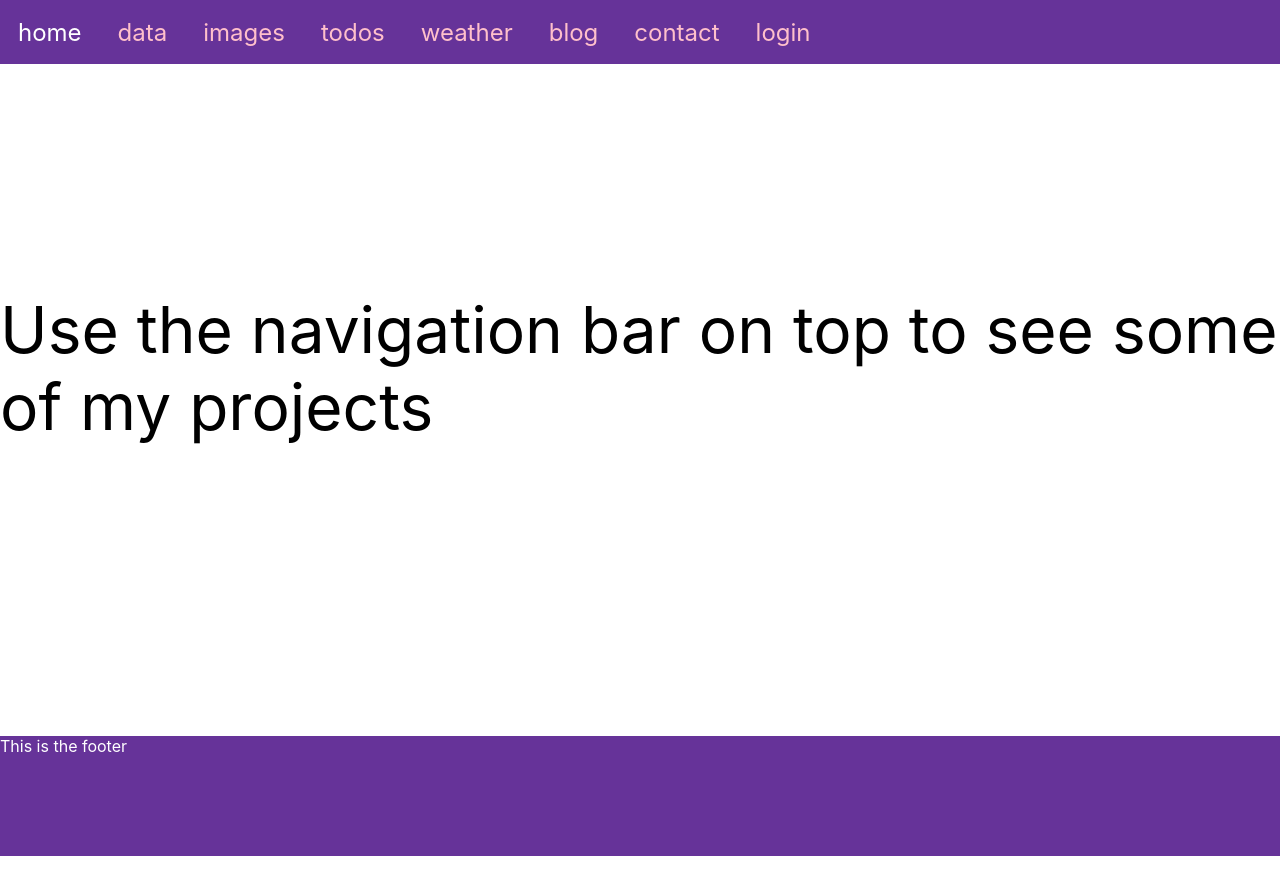
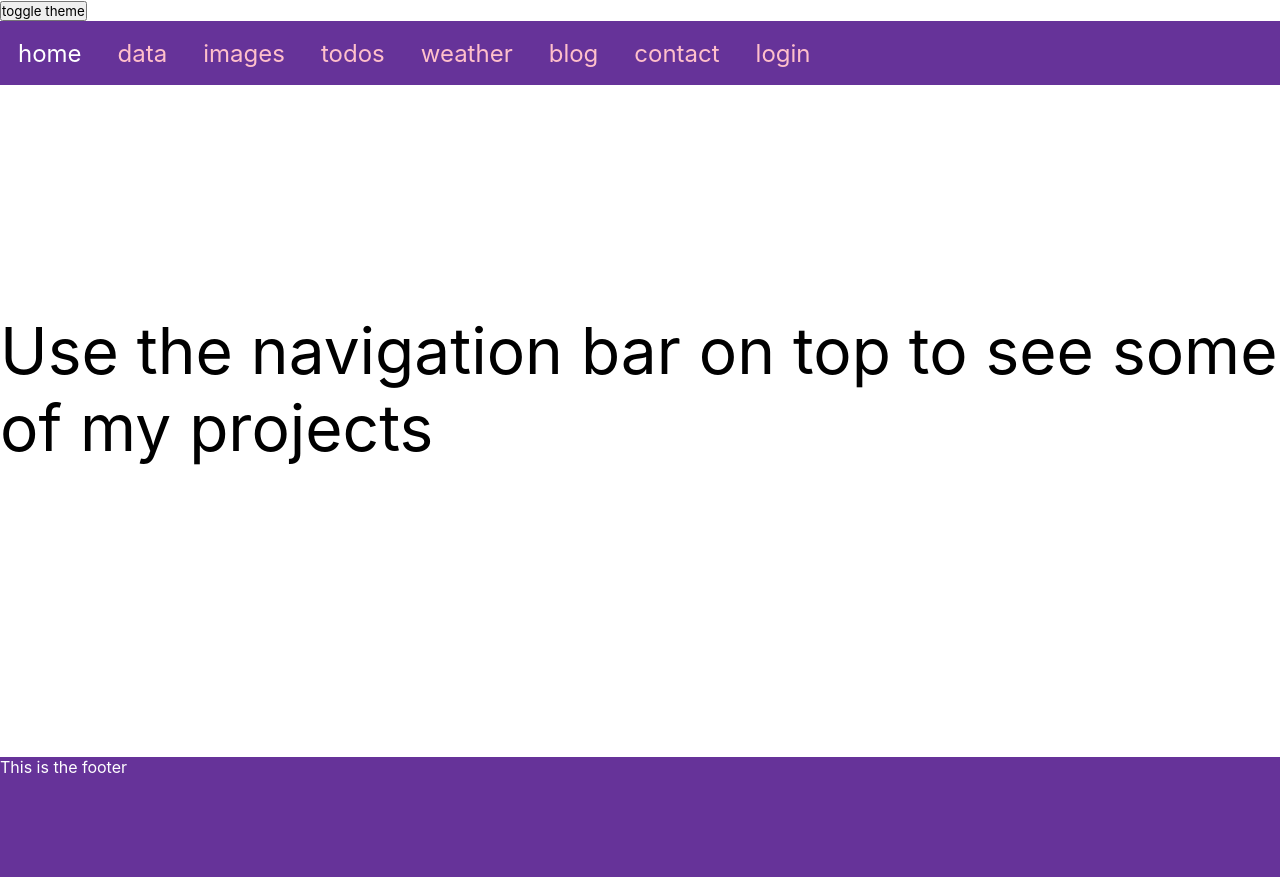
Before and after one commit to TLeobons/todoapp, a React (Create React App) app: page / in a window 1280 px wide. Before the commit the page ends 856 px from the top, so only its background shows below. Built offline with nearby package versions, Linux system fonts and the light colour scheme; no server answers.

Commit message:
Add styled components theming

```diff
--- a/src/App.jsx
+++ b/src/App.jsx
@@ -1,24 +1,22 @@
+import { useState } from 'react';
+import { Redirect, Route, Switch } from 'react-router-dom';
+import { ThemeProvider } from 'styled-components';
 
-import { useState } from 'react'
-import {Redirect, Route, Switch} from 'react-router-dom'
-// import {ThemeProvider} from 'styled-components'
-
-import Home from "components/home"
-import Data from "components/data"
-import Images from "components/images"
-import Todos from "components/todos"
-import Contact from "components/contact"
-import Login from "components/login"
-import Weather from 'components/weather'
-import NotFound from 'components/notFound'
-import Blog from "components/blog"
-import GlobalStyle from 'theme/global'
-// import {lightTheme, darkTheme} from 'theme/global'
-import Layout from 'components/layout'
+import Home from 'components/home';
+import Data from 'components/data';
+import Images from 'components/images';
+import Todos from 'components/todos';
+import Contact from 'components/contact';
+import Login from 'components/login';
+import Weather from 'components/weather';
+import NotFound from 'components/notFound';
+import Blog from 'components/blog';
+import GlobalStyle from 'theme/global';
+import { lightTheme, darkTheme } from 'theme/global';
+import Layout from 'components/layout';
 
 const App = () => {
-
-  const [theme, setTheme] = useState('light')
+  const [theme, setTheme] = useState('light');
 
   // const toggleTheme = () => {
   //   theme === 'light' ? setTheme('dark') : setTheme('light')
@@ -26,26 +24,34 @@ const App = () => {
 
   return (
     <div className="App">
-      {/* <ThemeProvider value={theme === 'light' ? lightTheme : darkTheme}> */}
-        <GlobalStyle/>
+      <button
+        onClick={() => {
+          setTheme(theme === 'light' ? 'dark' : 'light');
+          console.log(theme);
+        }}
+      >
+        toggle theme
+      </button>
+      <ThemeProvider theme={theme === 'light' ? lightTheme : darkTheme}>
+        <GlobalStyle />
         <Layout>
           <Switch>
-            <Route path='/data' component={Data}/>
-            <Route path='/images' component={Images}/>
-            <Route path='/todos' component={Todos}/>
-            <Route path='/weather' component={Weather}/>
-            <Route path='/blog' component={Blog}/>
-            <Route path='/contact' component={Contact}/>
-            <Route path='/login' component={Login}/>
-            <Route path='/404' component={NotFound}/>
-            <Route path='/' exact component={Home}/>
-            <Redirect to="/404" component={NotFound}/>
+            <Route path="/data" component={Data} />
+            <Route path="/images" component={Images} />
+            <Route path="/todos" component={Todos} />
+            <Route path="/weather" component={Weather} />
+            <Route path="/blog" component={Blog} />
+            <Route path="/contact" component={Contact} />
+            <Route path="/login" component={Login} />
+            <Route path="/404" component={NotFound} />
+            <Route path="/" exact component={Home} />
+            <Redirect to="/404" component={NotFound} />
           </Switch>
         </Layout>
         {/* <button onClick={toggleTheme}>Toggle theme</button> */}
-      {/* </ThemeProvider> */}
+      </ThemeProvider>
     </div>
-  )
-}
+  );
+};
 
-export default App
+export default App;
--- a/src/components/layout.jsx
+++ b/src/components/layout.jsx
@@ -21,4 +21,5 @@ const Body = styled.body`
 
 const Main = styled.main`
   height: 92vh;
+  background: ${props => props.theme.background};
 `
--- a/src/theme/global.js
+++ b/src/theme/global.js
@@ -15,7 +15,11 @@ const GlobalStyle = createGlobalStyle`
     list-style: none;
   }
 `
-export const lightTheme = null
-export const darkTheme = null
+export const lightTheme = {
+  background: "#fff"
+}
+export const darkTheme = {
+  background: "#ccc"
+}
 
 export default GlobalStyle
```
